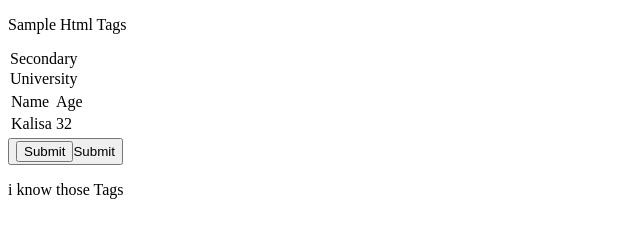
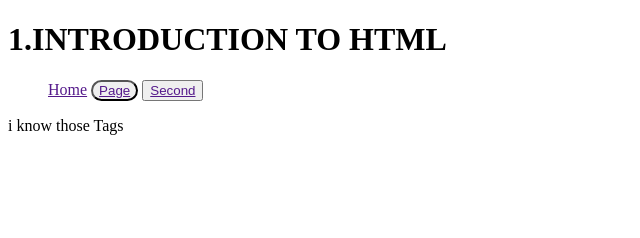
Before and after one commit to MbonimpaChristian/Project12, a plain HTML site: page index.html in a window 1280 px wide. Shown: the whole page, without its empty margins (0-640 px from the left). Drawn offline with Linux system fonts and the light colour scheme.

Commit message:
another update of the form

```diff
--- a/index.html
+++ b/index.html
@@ -8,24 +8,20 @@
 <body>
 
     <form>
-        <p>Sample Html Tags</p>
-        <table>
-            <tr>
-                <td>Name</td>
-                <td>Age</td>
-            </tr>
-            <tr>
-                <td>Kalisa</td>
-                <td>32</td>
-            </tr>
-            <tr>
-            <section>
-                <option>Secondary</option>
-                <option>University</option>
-            </section>
-        </tr>
-        </table>
-        <button><input type="button" value="Submit">Submit</button>
+        <div>
+            <header>
+                <h1>1.INTRODUCTION TO HTML</h1>
+            </header>
+        </div>
+        <ul>
+            <a href="" style="touch-action: auto">Home</a>
+            <!-- <a href="" style="border-radius: 10px;">Page</a>
+            <a href="" style="border-block: 30%;">Second</a></li> -->
+            <!-- <li> -->
+                <button style="border-radius: 20px;"><a href="" style="touch-action: auto;">Page</a></button>
+                <button><a href="" style="touch-action: auto;">Second</a></button>
+
+        </ul>
     </form>
     <p>i know those Tags</p>
 </body>
```
Also changed, not shown: 1 other file.
